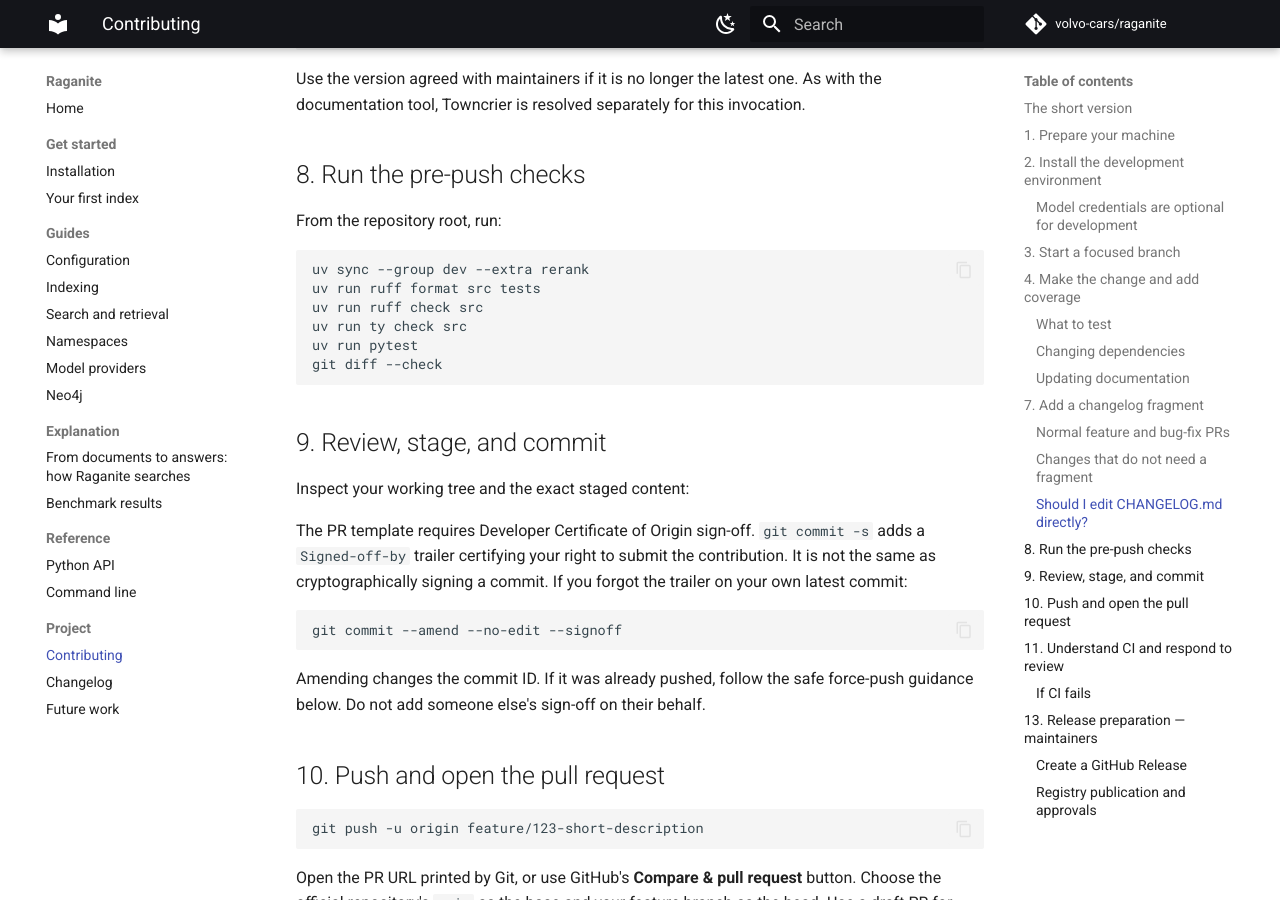
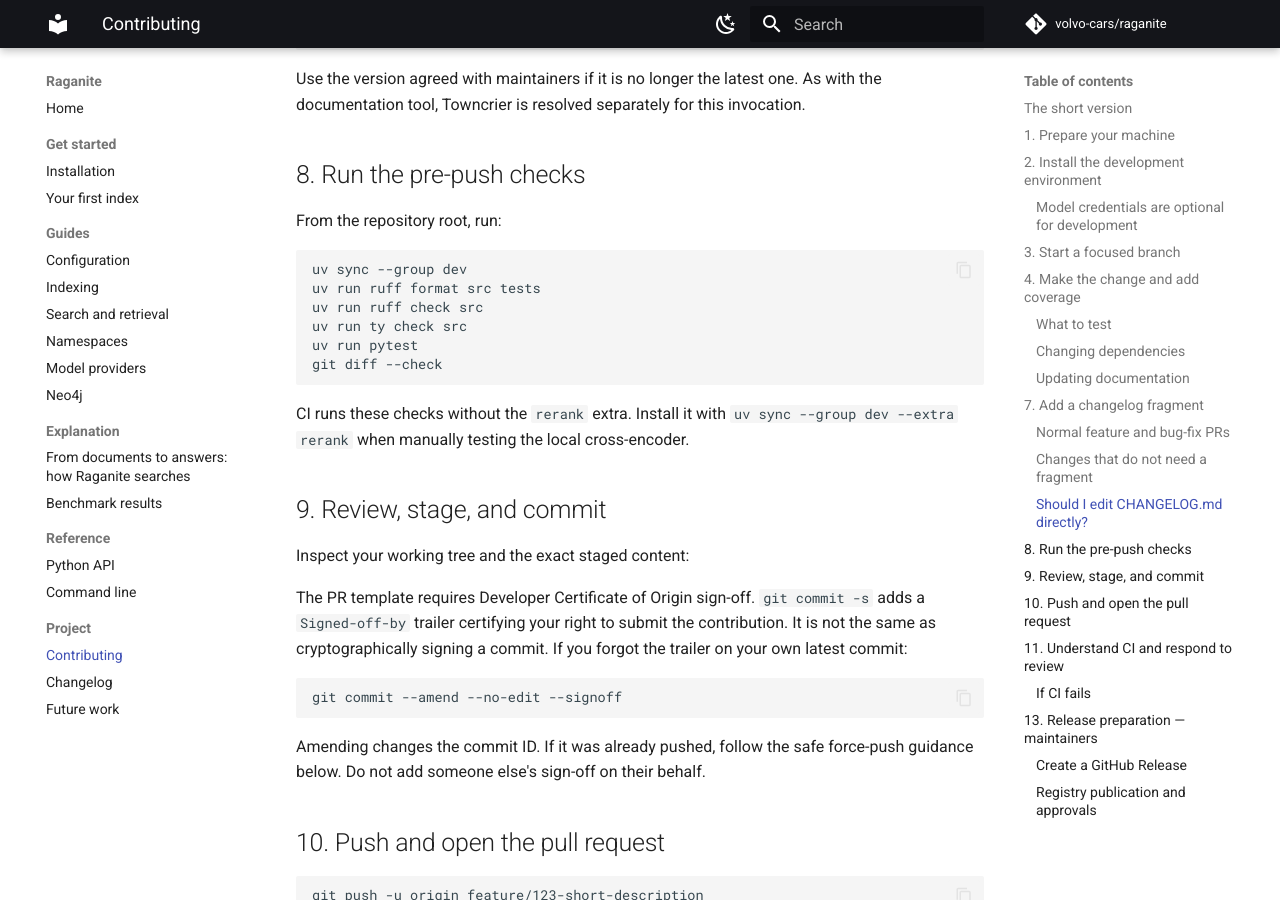
Before and after one commit to volvo-cars/raganite, an MkDocs documentation site: the page built from docs/contributing.md, in a window 1280 px wide and 900 px high, scrolled down 5113 px. Built offline with MkDocs 1.6.1 and Material for MkDocs 9.7.7, drawn with Linux system fonts in a browser that asks for light colours; comment, search, counter and statistics services are not loaded.

Commit message:
fix: reranker lint error fixed

````diff
--- a/docs/contributing.md
+++ b/docs/contributing.md
@@ -242,6 +242,8 @@ uv run pytest
 git diff --check
 ```
 
+CI runs these checks without the `rerank` extra. Install it with
+`uv sync --group dev --extra rerank` when manually testing the local cross-encoder.
 
 ## 9. Review, stage, and commit
 
````
Also changed, not shown: other parts of docs/contributing.md (+2 -2 lines), 1 other file.
